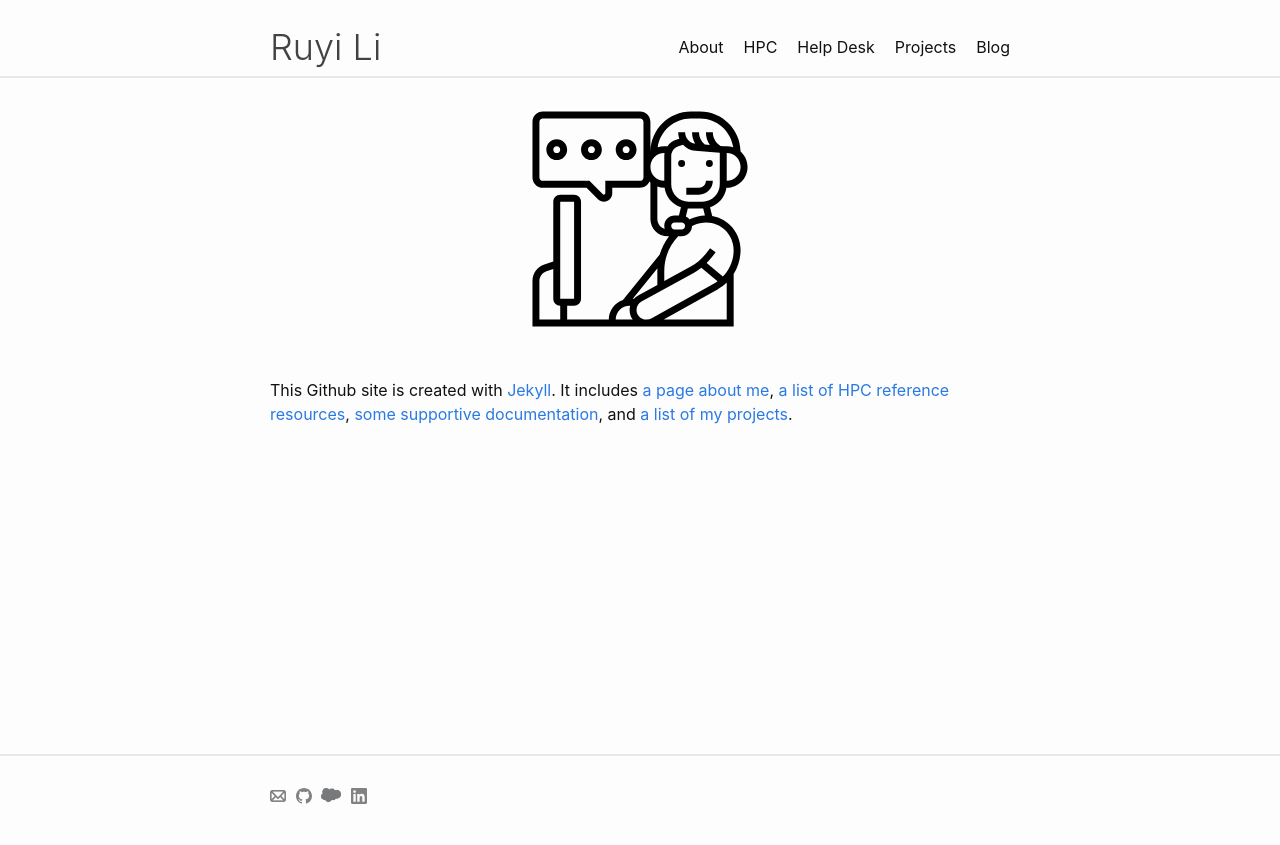
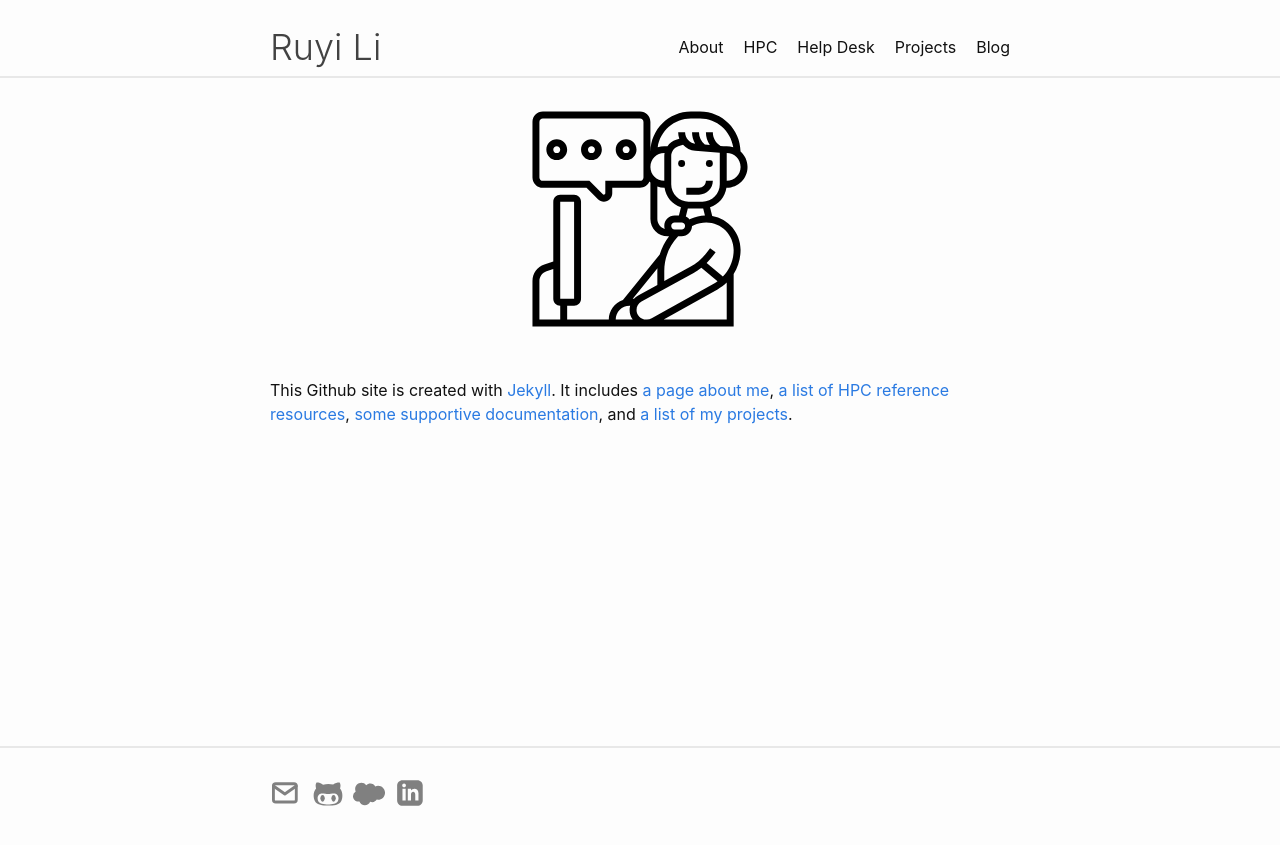
Before and after one commit to Ruyi95/Ruyi95.github.io, a Jekyll site: the page built from index.markdown, in a window 1280 px wide. Shown: the top 845 px of the page. Built offline with Jekyll 4.4.1, drawn with Linux system fonts in a browser that asks for light colours.

Commit message:
Icons edited.

```diff
--- a/_includes/footer.html
+++ b/_includes/footer.html
@@ -17,10 +17,10 @@
 <!--            <li> About  HPC  Help Desk  Projects  Blog</li>
 -->
             <li class="social-media-list">
-<a href="mailto:{{ site.email }}"><img class="svg-icon" src= "/assets/mail.png"></a>
-<a href="https://www.github.com/Ruyi95"><svg class="svg-icon"><use xlink:href="{{ '/assets/minima-social-icons.svg#github' | relative_url }}"></use></svg></a>
-<a href="https://trailblazer.me/id/ruyili"><img class="png-icon" src= "/assets/salesforce.png"></a>
-<a href="https://www.linkedin.com/in/ruyi-li-634075110"><svg class="svg-icon"><use xlink:href="{{ '/assets/minima-social-icons.svg#linkedin' | relative_url }}"></use></svg></a>
+<a href="mailto:{{ site.email }}"><img class="svg-icon" src= "/assets/mail.svg"></a>
+<a href="https://www.github.com/Ruyi95"><img class="svg-icon" src= "/assets/GitHub.svg"></a>
+<a href="https://trailblazer.me/id/ruyili"><img class="svg-icon" src="/assets/salesforce.svg"></a>
+<a href="https://www.linkedin.com/in/ruyi-li-634075110"><img class="svg-icon" src="/assets/linkedin.svg"></a>
              </li>
      </ul>
       </div>
--- a/_sass/minima/_base.scss
+++ b/_sass/minima/_base.scss
@@ -212,20 +212,20 @@ pre {
  */
 
 .svg-icon {
-    width: 16px;
-    height: 16px;
+    width: 32px;
+    height: 32px;
     display: inline-block;
     fill: #{$grey-color};
     padding-right: 5px;
-    vertical-align: text-top;
+    align-items: center;
 }
 
 .png-icon {
 
-    width: 20px;
-    height: 14px;
+    width: 38px;
+    height: 28px;
     display: inline-block;
-  /*  fill: #{$grey-color}; */
+    fill: #{$grey-color};
     padding-right: 5px;
     vertical-align: text-top
 }
```
Also changed, not shown: assets/GitHub.svg (added), assets/anvilcolored.svg (deleted), assets/cluster.png (deleted), assets/linkedin.svg (added), assets/mail.png (deleted), assets/mail.svg (added), assets/minima-social-icons.svg, assets/salesforce.png (deleted), assets/salesforce.svg (added).
